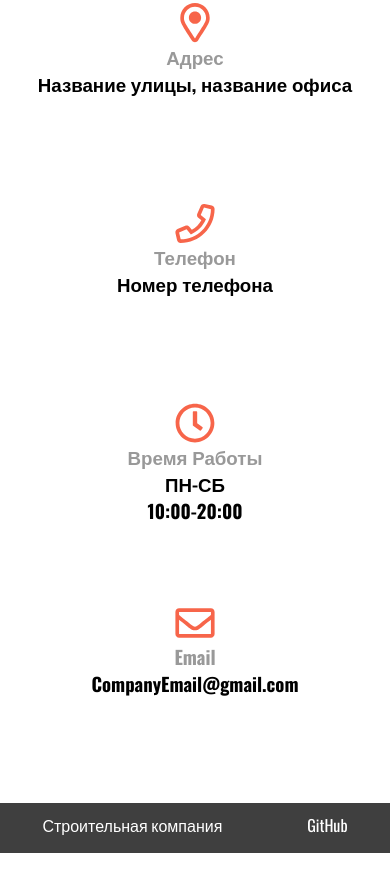
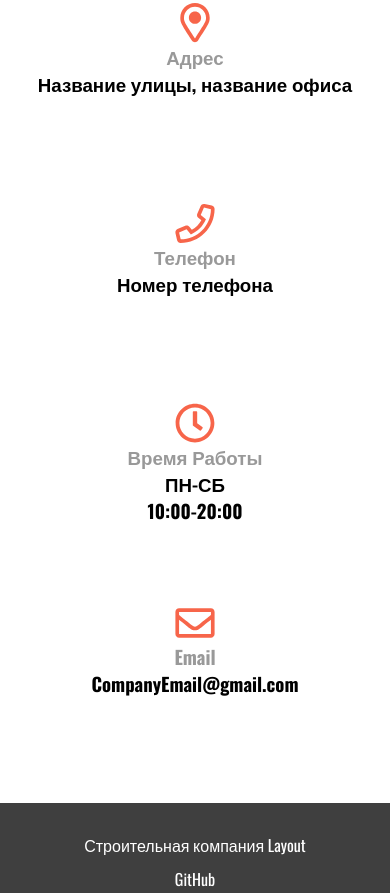
Before and after one commit to Am1d1v/LayoutProject1, a plain HTML site: page index.html in a window 390 px wide. Shown: the part 10877-11770 px from the top of the page. Before the commit the page ends 11730 px from the top, so only its background shows below. Drawn offline with nearby package versions, Linux system fonts and the light colour scheme; files whose address does not match are found by name.

Commit message:
Add files via upload

```diff
--- a/index.html
+++ b/index.html
@@ -343,7 +343,7 @@
             <div class="footer-container">
 
                 <div class="footer-right">
-                    Строительная компания
+                    Строительная компания Layout
                 </div>
 
                 <a href="https://github.com/Am1d1v">GitHub</a>
--- a/style.sass
+++ b/style.sass
@@ -409,15 +409,22 @@ img
 
 
 .footer
-    height: 50px
+    height: 90px
     background-color: #3f3f3f
     align-items: center
     justify-content: center
     &-container
-        padding-top: 10px
+        padding-top: 30px
         display: flex
         justify-content: space-around
         color: #fff
+        @media screen and (max-width: 480px)
+            display: flex
+            justify-content: center
+            align-items: center
+            flex-direction: column
     a
         text-decoration: none
         color: #fff
+        @media screen and (max-width: 480px)
+            margin-top: 10px
```
Also changed, not shown: style.css, 1 other file.
